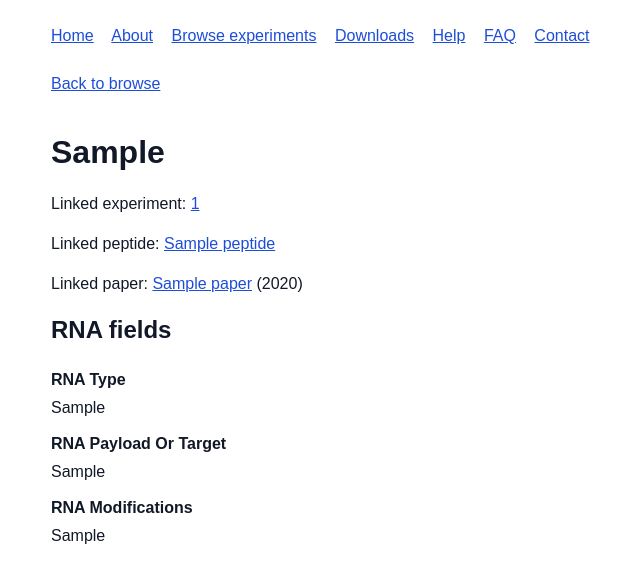
After one commit to shakhawath/peprna-db, a Django app: page /rna/1/ in a window 1280 px wide. The commit adds this page. Shown: the top 583 px of the page, without its empty margins (13-653 px from the left). Run offline with Django 5.2, Linux system fonts and the light colour scheme; tables that the repository leaves empty hold one stand-in row (values such as "Sample post").

Commit message:
Add RNA detail pages and canonical peptide rename

```diff
--- a/core/models.py
+++ b/core/models.py
@@ -41,8 +41,15 @@ class Peptide(TimeStampedModel):
     class Meta:
         ordering = ["peptide_name", "peptide_id"]
 
+    @property
+    def display_name(self):
+        name = (self.peptide_name or "").strip()
+        if name.lower() in {"599 peptide", "599"}:
+            return "INF7-G4-R9-K"
+        return name or self.peptide_id
+
     def __str__(self):
-        return self.peptide_name or self.peptide_id
+        return self.display_name
 
 
 class VocabTerm(TimeStampedModel):
--- a/core/templates/core/browse.html
+++ b/core/templates/core/browse.html
@@ -133,7 +133,11 @@
                                 {{ experiment.peptide }}
                             </a>
                         </td>
-                        <td>{{ experiment.rna_type|default:"" }}</td>
+                        <td>
+                            {% if experiment.rna_type %}
+                                <a href="{% url 'rna_detail' experiment.id %}">{{ experiment.rna_type }}</a>
+                            {% endif %}
+                        </td>
                         <td>{{ row.uptake_confirmed }}</td>
                         <td>{{ row.in_vitro_functional_effect }}</td>
                         <td>{{ row.endosomal_escape_evidence }}</td>
--- /dev/null
+++ b/core/templates/core/rna_detail.html
@@ -0,0 +1,34 @@
+{% extends "core/base.html" %}
+
+{% block title %}{{ experiment.rna_type|default:"RNA record" }} | PepRNA-DB{% endblock %}
+
+{% block content %}
+    <p><a class="back-link" href="{% url 'browse' %}">Back to browse</a></p>
+    <h1>{{ experiment.rna_type|default:"RNA record" }}</h1>
+
+    <p>
+        Linked experiment:
+        <a href="{% url 'experiment_detail' experiment.id %}">{{ experiment.experiment_id }}</a>
+    </p>
+    <p>
+        Linked peptide:
+        <a href="{% url 'peptide_detail' experiment.peptide.id %}">{{ experiment.peptide }}</a>
+    </p>
+    <p>
+        Linked paper:
+        <a href="{% url 'paper_detail' experiment.paper.id %}">{{ experiment.paper.title }}</a>
+        ({{ experiment.paper.year }})
+    </p>
+
+    <h2>RNA fields</h2>
+    <dl>
+        <dt>RNA Type</dt>
+        <dd>{{ experiment.rna_type|default:"" }}</dd>
+
+        <dt>RNA Payload Or Target</dt>
+        <dd>{{ experiment.rna_payload_or_target|default:"" }}</dd>
+
+        <dt>RNA Modifications</dt>
+        <dd>{{ experiment.rna_modifications|default:"" }}</dd>
+    </dl>
+{% endblock %}
--- a/core/urls.py
+++ b/core/urls.py
@@ -12,6 +12,7 @@ urlpatterns = [
     path("about/", views.about_page, name="about"),
     path("contact/", views.contact_page, name="contact"),
     path("experiment/<int:experiment_id>/", views.experiment_detail, name="experiment_detail"),
+    path("rna/<int:experiment_id>/", views.rna_detail, name="rna_detail"),
     path("peptide/<int:peptide_id>/", views.peptide_detail, name="peptide_detail"),
     path("paper/<int:paper_id>/", views.paper_detail, name="paper_detail"),
 ]
--- a/core/views.py
+++ b/core/views.py
@@ -21,6 +21,15 @@ def yes_no_blank(value, blank_as_no=False):
     return value
 
 
+def canonical_peptide_name(value):
+    if value is None:
+        return ""
+    name = str(value).strip()
+    if name.lower() in {"599 peptide", "599"}:
+        return "INF7-G4-R9-K"
+    return name
+
+
 DISPLAY_AS_YES_NO = {
     "delivery_success_class": False,
     "in_vivo_flag": True,
@@ -32,7 +41,15 @@ DISPLAY_AS_YES_NO = {
 
 def model_field_rows(instance):
     rows = []
-    hidden_fields = {"id", "raw_row_hash", "created_at", "updated_at"}
+    hidden_fields = {
+        "id",
+        "raw_row_hash",
+        "created_at",
+        "updated_at",
+        "rna_type",
+        "rna_payload_or_target",
+        "rna_modifications",
+    }
     for field in instance._meta.fields:
         if field.name in hidden_fields:
             continue
@@ -167,6 +184,7 @@ def browse(request):
         experiment_rows.append(
             {
                 "experiment": experiment,
+                "peptide_name": canonical_peptide_name(experiment.peptide.peptide_name),
                 "delivery_success_class": yes_no_blank(experiment.delivery_success_class),
                 "in_vivo_flag": yes_no_blank(experiment.in_vivo_flag, blank_as_no=True),
                 "uptake_confirmed": yes_no_blank(
@@ -211,6 +229,20 @@ def experiment_detail(request, experiment_id):
         {
             "experiment": experiment,
             "experiment_fields": model_field_rows(experiment),
+        },
+    )
+
+
+def rna_detail(request, experiment_id):
+    experiment = get_object_or_404(
+        Experiment.objects.select_related("paper", "peptide"),
+        pk=experiment_id,
+    )
+    return render(
+        request,
+        "core/rna_detail.html",
+        {
+            "experiment": experiment,
         },
     )
 
@@ -296,7 +328,7 @@ def full_dataset_rows():
                 "pmid": experiment.paper.pmid,
                 "year": experiment.paper.year,
                 "peptide_id": experiment.peptide.peptide_id,
-                "peptide_name": experiment.peptide.peptide_name,
+                "peptide_name": canonical_peptide_name(experiment.peptide.peptide_name),
                 "peptide_sequence_raw": experiment.peptide.peptide_sequence_raw,
                 "peptide_backbone_clean": experiment.peptide.peptide_backbone_clean,
                 "peptide_backbone_tokenized": experiment.peptide.peptide_backbone_tokenized,
@@ -419,6 +451,7 @@ def download_dataset(request, kind):
                 )
             )
         )
+        dataframe["peptide_name"] = dataframe["peptide_name"].map(canonical_peptide_name)
         filename = "PepRNA-DB_peptides.xlsx"
     elif kind == "papers":
         dataframe = pd.DataFrame(
```
Also changed, not shown: core/templates/core/experiment_detail.html (+7 -0 lines).
